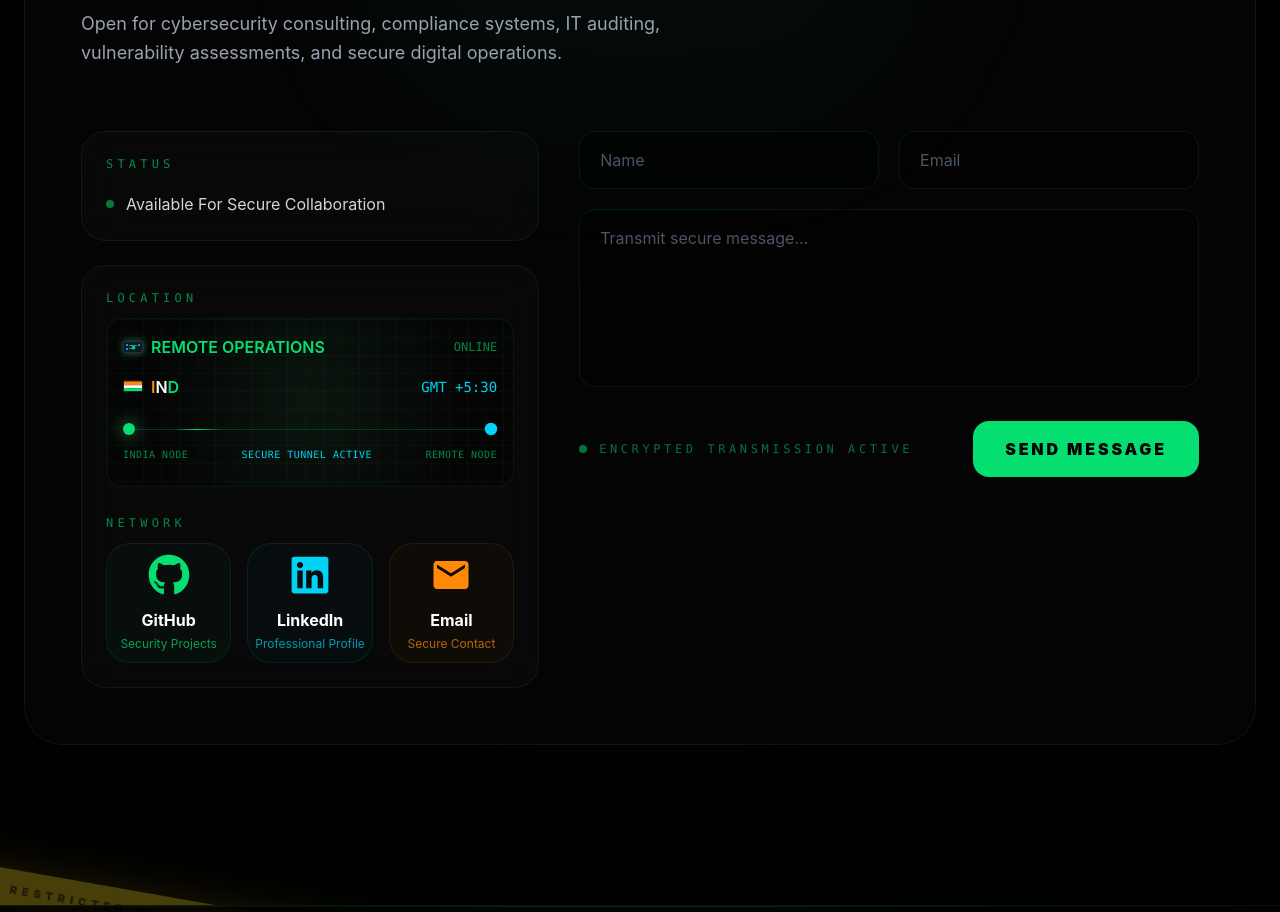
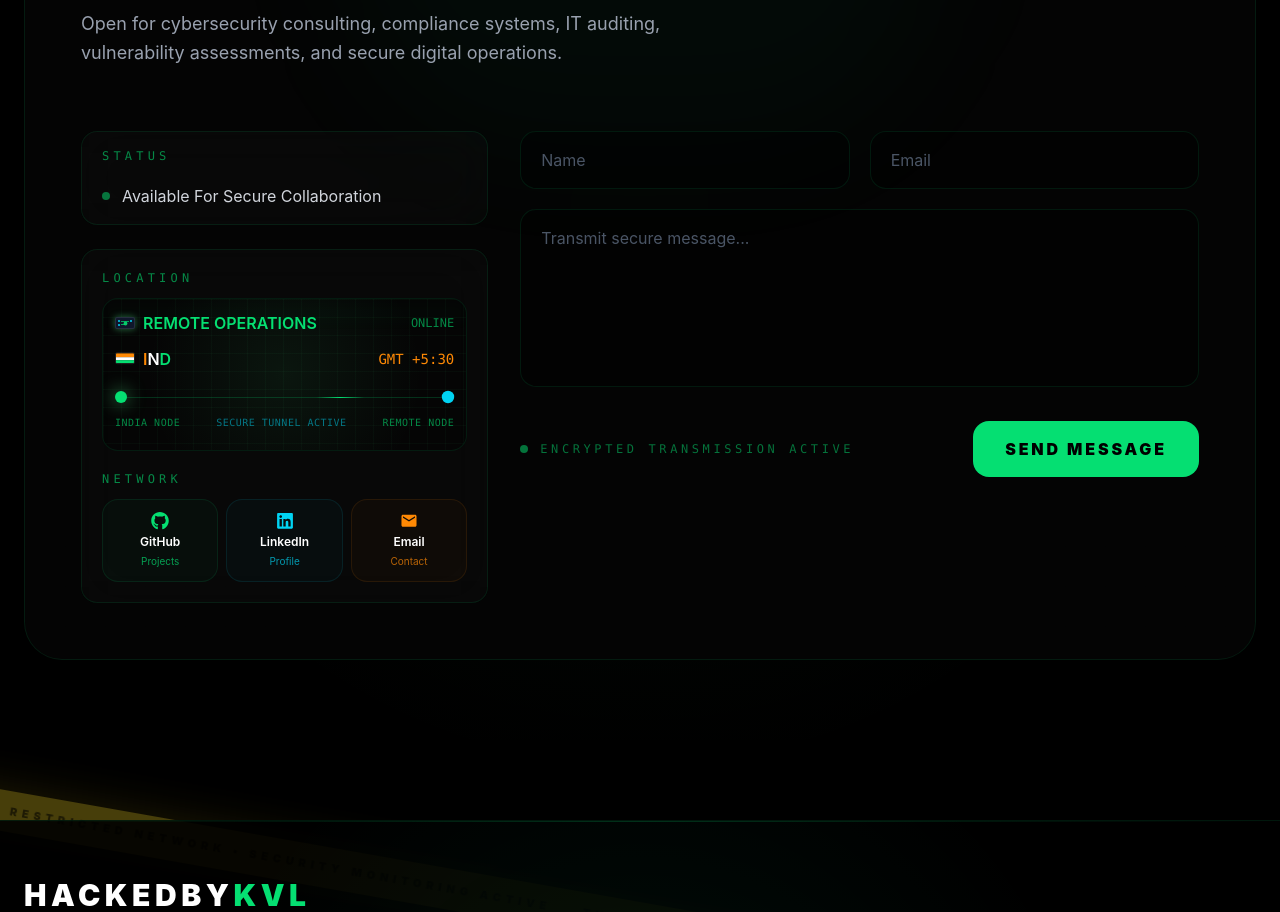
Before and after one commit to hackdbykvl/cybersecurity-portfolio, a React (Vite) app: page / in a window 1280 px wide. Shown: the part 8260-9172 px from the top of the page. Built offline with nearby package versions, Linux system fonts and the light colour scheme.

Commit message:
updated contact section with animation and effects

```diff
--- a/src/sections/Contact.jsx
+++ b/src/sections/Contact.jsx
@@ -25,7 +25,7 @@ export default function Contact() {
 
     const formData = new FormData(e.target);
 
-    {/* ie.Web3Forms */}
+    // Web3Forms
     formData.append(
       "access_key",
       "Enteryouaccesskey"
@@ -199,9 +199,9 @@ export default function Contact() {
            <div
   className="
     grid
-                lg:grid-cols-[0.85fr_1.15fr]
-                gap-8
-                lg:gap-10
+    lg:grid-cols-[0.75fr_1.25fr]
+    gap-6
+    lg:gap-8
     items-start
   "
 >
@@ -210,13 +210,13 @@ export default function Contact() {
                 {/* Status Card */}
                 <div
                  className="
-                    rounded-3xl
+rounded-2xl
 border
 border-green-400/10
 bg-white/[0.02]
 backdrop-blur-xl
-                    p-5
-                    sm:p-6
+px-5
+py-4
 "
                 >
                   <p
@@ -251,14 +251,14 @@ export default function Contact() {
                 {/* Contact Info */}
                <div
   className="
-                    rounded-3xl
+    rounded-2xl
     border
     border-green-400/10
     bg-white/[0.02]
     backdrop-blur-xl
-                    p-5
-                    sm:p-6
-                    space-y-7
+    p-4
+    sm:p-5
+    space-y-5
   "
 >
                   <div>
@@ -282,7 +282,7 @@ export default function Contact() {
     border
     border-green-400/10
     bg-black/40
-    p-4
+    p-3
   "
 >
 
@@ -314,7 +314,7 @@ export default function Contact() {
     <div className="absolute inset-0 bg-[linear-gradient(rgba(74,222,128,0.2)_1px,transparent_1px),linear-gradient(90deg,rgba(74,222,128,0.2)_1px,transparent_1px)] bg-[size:18px_18px]" />
   </div>
 
-  <div className="relative z-10 space-y-4">
+  <div className="relative z-10 space-y-3">
 
 {/* Remote */}
 <div className="flex items-center justify-between">
@@ -428,7 +428,7 @@ export default function Contact() {
 
   </span>
 
-  <span className="text-cyan-400 text-sm font-mono">
+  <span className="text-orange-400 text-sm font-mono">
     GMT +5:30
   </span>
 
@@ -470,7 +470,7 @@ export default function Contact() {
 
       <motion.div
         animate={{
-          x: ["-20%", "120%"],
+          x: ["-20%", "530%"],
         }}
         transition={{
           duration: 2.5,
@@ -482,7 +482,7 @@ export default function Contact() {
           top-0
           w-12
           h-px
-          bg-gradient-to-r
+          bg-linear-to-r
           from-transparent
           via-green-400
           to-transparent
@@ -524,7 +524,7 @@ export default function Contact() {
         opacity: [0.5, 1, 0.5],
       }}
       transition={{
-        duration: 2,
+        duration: 1,
         repeat: Infinity,
       }}
       className="
@@ -565,10 +565,17 @@ export default function Contact() {
                       NETWORK
                     </p>
 
-<div className="grid grid-cols-1 sm:grid-cols-3 gap-4">
+<div className="grid grid-cols-3 gap-2">
 
   {/* GitHub */}
-  <a
+<motion.a whileHover={{
+  y: -3,
+  scale: 1.03,
+}}
+
+whileTap={{
+  scale: 0.98,
+}}
   href="https://github.com/hackdbykvl"
   target="_blank"
   rel="noopener noreferrer"
@@ -578,40 +585,56 @@ export default function Contact() {
     flex-col
     items-center
     justify-center
-      h-[120px]
-      rounded-3xl
+    text-center
+    gap-1
+    rounded-2xl
     border
     border-green-400/10
     bg-green-400/[0.03]
+    py-3
+    px-2
     hover:border-green-400/40
     hover:bg-green-400/[0.06]
     transition-all
-      duration-300
-      hover:-translate-y-1
   "
 >
+<motion.div
+  animate={{
+    y: [0, -3, 0],
+    scale: [1, 1.08, 1],
+  }}
+  transition={{
+    duration: 1,
+    repeat: Infinity,
+    ease: "easeInOut",
+  }}
+>
   <FaGithub
-      size={42}
-      className="
-        text-green-400
-        mb-3
-        transition-transform
-        duration-300
-        group-hover:scale-110
-      "
+    size={18}
+    className="text-green-400"
   />
+</motion.div>
 
-    <h4 className="text-white font-bold">
+  <span className="text-xs font-semibold text-white">
     GitHub
-    </h4>
+  </span>
 
-    <p className="text-green-400/70 text-xs mt-1">
-      Security Projects
-    </p>
-  </a>
+  <span className="text-[10px] text-green-400/70">
+    Projects
+  </span>
+</motion.a>
+
 
   {/* LinkedIn */}
-  <a
+<motion.a
+whileHover={{
+  y: -3,
+  scale: 1.03,
+}}
+
+whileTap={{
+  scale: 0.98,
+}}
   href="https://www.linkedin.com/in/keval-brahmbhatt-108a49121"
   target="_blank"
   rel="noopener noreferrer"
@@ -621,40 +644,55 @@ export default function Contact() {
     flex-col
     items-center
     justify-center
-      h-[120px]
-      rounded-3xl
+    text-center
+    gap-1
+    rounded-2xl
     border
     border-cyan-400/10
-      bg-cyan-400/[0.03]
+    bg-cyan-400/3
+    py-3
+    px-2
     hover:border-cyan-400/40
-      hover:bg-cyan-400/[0.06]
+    hover:bg-cyan-400/6
     transition-all
-      duration-300
-      hover:-translate-y-1
   "
 >
+<motion.div
+  animate={{
+    y: [0, -3, 0],
+    scale: [1, 1.08, 1],
+  }}
+  transition={{
+    duration: 1,
+    repeat: Infinity,
+    ease: "easeInOut",
+  }}
+>
   <FaLinkedin
-      size={42}
-      className="
-        text-cyan-400
-        mb-3
-        transition-transform
-        duration-300
-        group-hover:scale-110
-      "
+    size={18}
+    className="text-cyan-400"
   />
+</motion.div>
 
-    <h4 className="text-white font-bold">
+  <span className="text-xs font-semibold text-white">
     LinkedIn
-    </h4>
+  </span>
 
-    <p className="text-cyan-400/70 text-xs mt-1">
-      Professional Profile
-    </p>
-  </a>
+  <span className="text-[10px] text-cyan-400/70">
+    Profile
+  </span>
+</motion.a>
 
   {/* Email */}
-  <a
+<motion.a
+whileHover={{
+  y: -3,
+  scale: 1.03,
+}}
+
+whileTap={{
+  scale: 0.98,
+}}
   href="mailto:Namahindia9@gmail.com"
   className="
     group
@@ -662,37 +700,44 @@ export default function Contact() {
     flex-col
     items-center
     justify-center
-      h-[120px]
-      rounded-3xl
+    text-center
+    gap-1
+    rounded-2xl
     border
     border-orange-400/10
     bg-orange-400/[0.03]
+    py-3
+    px-2
     hover:border-orange-400/40
     hover:bg-orange-400/[0.06]
     transition-all
-      duration-300
-      hover:-translate-y-1
   "
 >
+<motion.div
+  animate={{
+    y: [0, -3, 0],
+    scale: [1, 1.08, 1],
+  }}
+  transition={{
+    duration: 1,
+    repeat: Infinity,
+    ease: "easeInOut",
+  }}
+>
 <MdEmail
-      size={42}
-      className="
-        text-orange-400
-        mb-3
-        transition-transform
-        duration-300
-        group-hover:scale-110
-      "
+  size={18}
+  className="text-orange-400"
 />
+</motion.div>
 
-    <h4 className="text-white font-bold">
+  <span className="text-xs font-semibold text-white">
     Email
-    </h4>
+  </span>
 
-    <p className="text-orange-400/70 text-xs mt-1">
-      Secure Contact
-    </p>
-  </a>
+  <span className="text-[10px] text-orange-400/70">
+    Contact
+  </span>
+</motion.a>
 
 </div>
                   </div>
```
Lines whose indentation alone changed are shown as unchanged.
